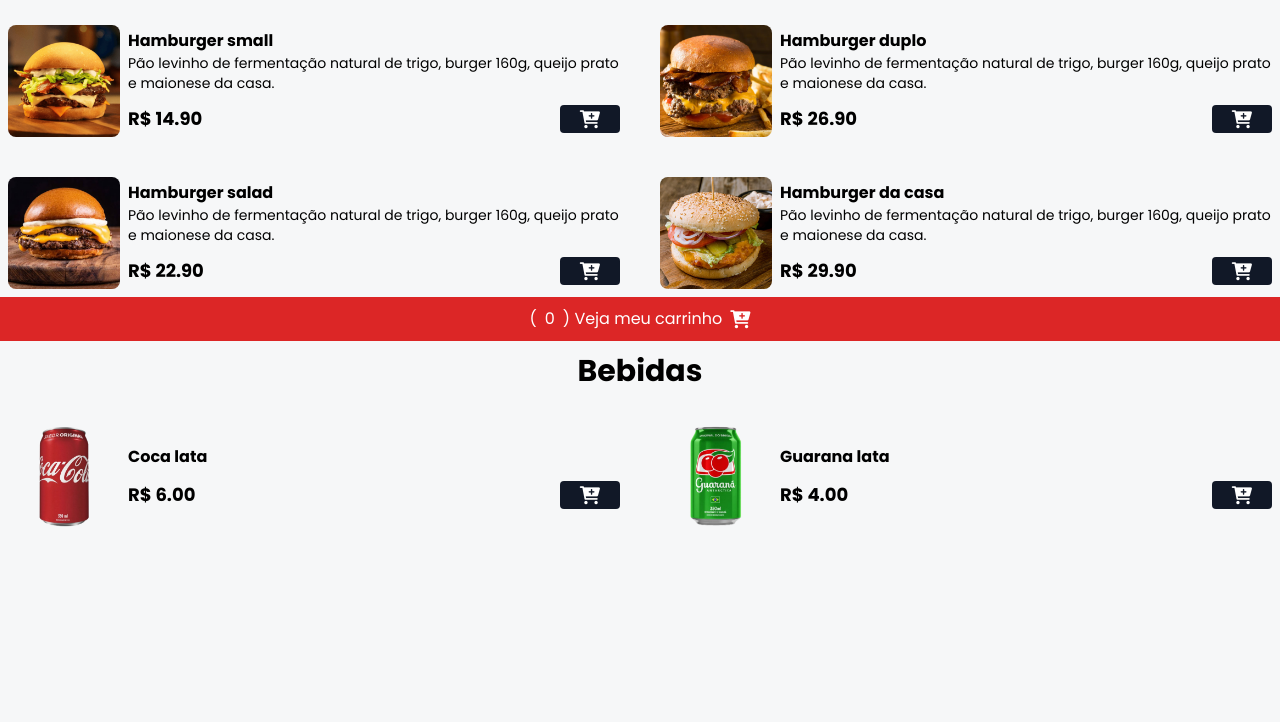
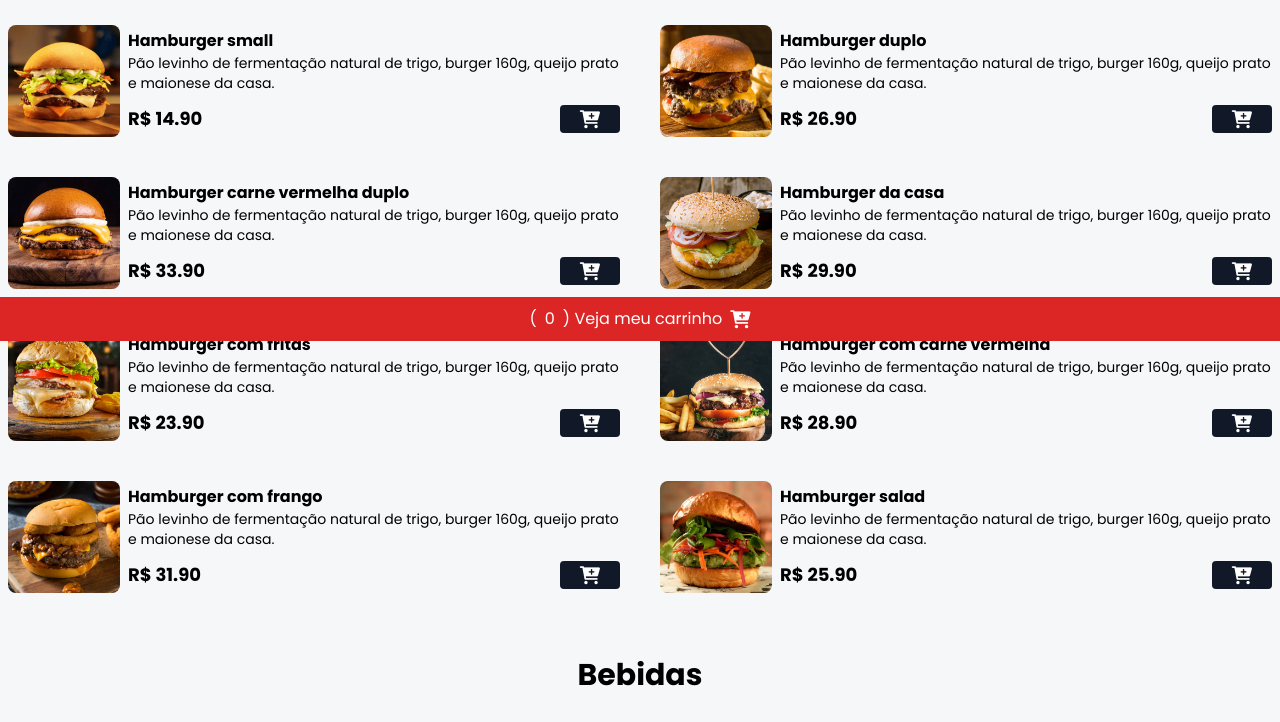
Before and after one commit to domkalebito/hamburgueria, a website: page index.html in a window 1280 px wide. Shown: the part 459-1181 px from the top of the page. Before the commit the page ends 1152 px from the top, so only its background shows below. Drawn offline with nearby package versions, Linux system fonts and the light colour scheme.

Commit message:
Acrescentei mais produtos

```diff
--- a/_Link.txt
+++ b/_Link.txt
@@ -37,7 +37,7 @@ max-2xl   @media not all and (min-width: 1536px) { ... }
 
 
 Site de Hospedagem https://vercel.com/domkalebitos-projects
-https://hamburgueria-tailwind-two.vercel.app/
+https://hamburgueria-one-mu.vercel.app/
 
 
 
--- a/index.html
+++ b/index.html
@@ -133,14 +133,14 @@
           class="w-28 rounded-lg hover:scale-110 hover:rotate-2 duration-200"
         />
         <div>
-          <p class="font-bold">Hamburger salad</p>
+          <p class="font-bold">Hamburger carne vermelha duplo</p>
           <p class="text-sm">Pão levinho de fermentação natural de trigo, burger 160g, queijo prato e maionese da casa.</p>
 
             <div class="flex items-center justify-between gap-2 mt-3">
-              <p class="font-bold text-lg">R$ 22.90</p>
+              <p class="font-bold text-lg">R$ 33.90</p>
               <button type="button"
-                data-name="Hamburger salad"
-                data-price="22.90"
+                data-name="Hamburger carne vermelha duplo"
+                data-price="33.90"
                 class="bg-gray-900 px-5 rounded add-to-cart-btn hover:bg-gray-800 hover:shadow-btnCarItem duration-200"
               >
               <i class="fa fa-cart-plus text-lg text-white"></i>
@@ -167,6 +167,110 @@
             <button type="button"
               data-name="Hamburger da casa"
               data-price="29.90"
+              class="bg-gray-900 px-5 rounded add-to-cart-btn hover:bg-gray-800 hover:shadow-btnCarItem duration-200"
+            >
+              <i class="fa fa-cart-plus text-lg text-white"></i>
+            </button>
+          </div>
+        </div>
+      </div>
+      <!-- FIM PRODUTO ITEM -->
+
+      <!-- PRODUTO ITEM -->
+      <div class="flex items-center justify-center gap-2"
+        data-aos="fade-up" data-aos-duration="1000" data-aos-anchor-placement="center-bottom">
+        <img
+          src="assets/hamb-5.png"
+          alt="Hamburguer smash"
+          class="w-28 rounded-lg hover:scale-110 hover:rotate-2 duration-200"
+        />
+        <div>
+          <p class="font-bold">Hamburger com fritas</p>
+          <p class="text-sm">Pão levinho de fermentação natural de trigo, burger 160g, queijo prato e maionese da casa.</p>
+
+          <div class="flex items-center justify-between gap-2 mt-3">
+            <p class="font-bold text-lg">R$ 23.90</p>
+            <button type="button"
+              data-name="Hamburger com fritas"
+              data-price="23.90"
+              class="bg-gray-900 px-5 rounded add-to-cart-btn hover:bg-gray-800 hover:shadow-btnCarItem duration-200"
+            >
+              <i class="fa fa-cart-plus text-lg text-white"></i>
+            </button>
+          </div>
+        </div>
+      </div>
+      <!-- FIM PRODUTO ITEM -->
+
+      <!-- PRODUTO ITEM -->
+      <div class="flex items-center justify-center gap-2"
+        data-aos="fade-up" data-aos-duration="1000" data-aos-anchor-placement="center-bottom">
+        <img
+          src="assets/hamb-6.png"
+          alt="Hamburguer smash"
+          class="w-28 rounded-lg hover:scale-110 hover:rotate-2 duration-200"
+        />
+        <div>
+          <p class="font-bold">Hamburger com carne vermelha</p>
+          <p class="text-sm">Pão levinho de fermentação natural de trigo, burger 160g, queijo prato e maionese da casa.</p>
+
+          <div class="flex items-center justify-between gap-2 mt-3">
+            <p class="font-bold text-lg">R$ 28.90</p>
+            <button type="button"
+              data-name="Hamburger com carne vermelha"
+              data-price="28.90"
+              class="bg-gray-900 px-5 rounded add-to-cart-btn hover:bg-gray-800 hover:shadow-btnCarItem duration-200"
+            >
+              <i class="fa fa-cart-plus text-lg text-white"></i>
+            </button>
+          </div>
+        </div>
+      </div>
+      <!-- FIM PRODUTO ITEM -->
+
+      <!-- PRODUTO ITEM -->
+      <div class="flex items-center justify-center gap-2"
+        data-aos="fade-up" data-aos-duration="1000" data-aos-anchor-placement="center-bottom">
+        <img
+          src="assets/hamb-7.png"
+          alt="Hamburguer smash"
+          class="w-28 rounded-lg hover:scale-110 hover:rotate-2 duration-200"
+        />
+        <div>
+          <p class="font-bold">Hamburger com frango</p>
+          <p class="text-sm">Pão levinho de fermentação natural de trigo, burger 160g, queijo prato e maionese da casa.</p>
+
+          <div class="flex items-center justify-between gap-2 mt-3">
+            <p class="font-bold text-lg">R$ 31.90</p>
+            <button type="button"
+              data-name="Hamburger com frango"
+              data-price="31.90"
+              class="bg-gray-900 px-5 rounded add-to-cart-btn hover:bg-gray-800 hover:shadow-btnCarItem duration-200"
+            >
+              <i class="fa fa-cart-plus text-lg text-white"></i>
+            </button>
+          </div>
+        </div>
+      </div>
+      <!-- FIM PRODUTO ITEM -->
+
+      <!-- PRODUTO ITEM -->
+      <div class="flex items-center justify-center gap-2"
+        data-aos="fade-up" data-aos-duration="1000" data-aos-anchor-placement="center-bottom">
+        <img
+          src="assets/hamb-8.png"
+          alt="Hamburguer smash"
+          class="w-28 rounded-lg hover:scale-110 hover:rotate-2 duration-200"
+        />
+        <div>
+          <p class="font-bold">Hamburger salad</p>
+          <p class="text-sm">Pão levinho de fermentação natural de trigo, burger 160g, queijo prato e maionese da casa.</p>
+
+          <div class="flex items-center justify-between gap-2 mt-3">
+            <p class="font-bold text-lg">R$ 25.90</p>
+            <button type="button"
+              data-name="Hamburger salad"
+              data-price="25.90"
               class="bg-gray-900 px-5 rounded add-to-cart-btn hover:bg-gray-800 hover:shadow-btnCarItem duration-200"
             >
               <i class="fa fa-cart-plus text-lg text-white"></i>
```
